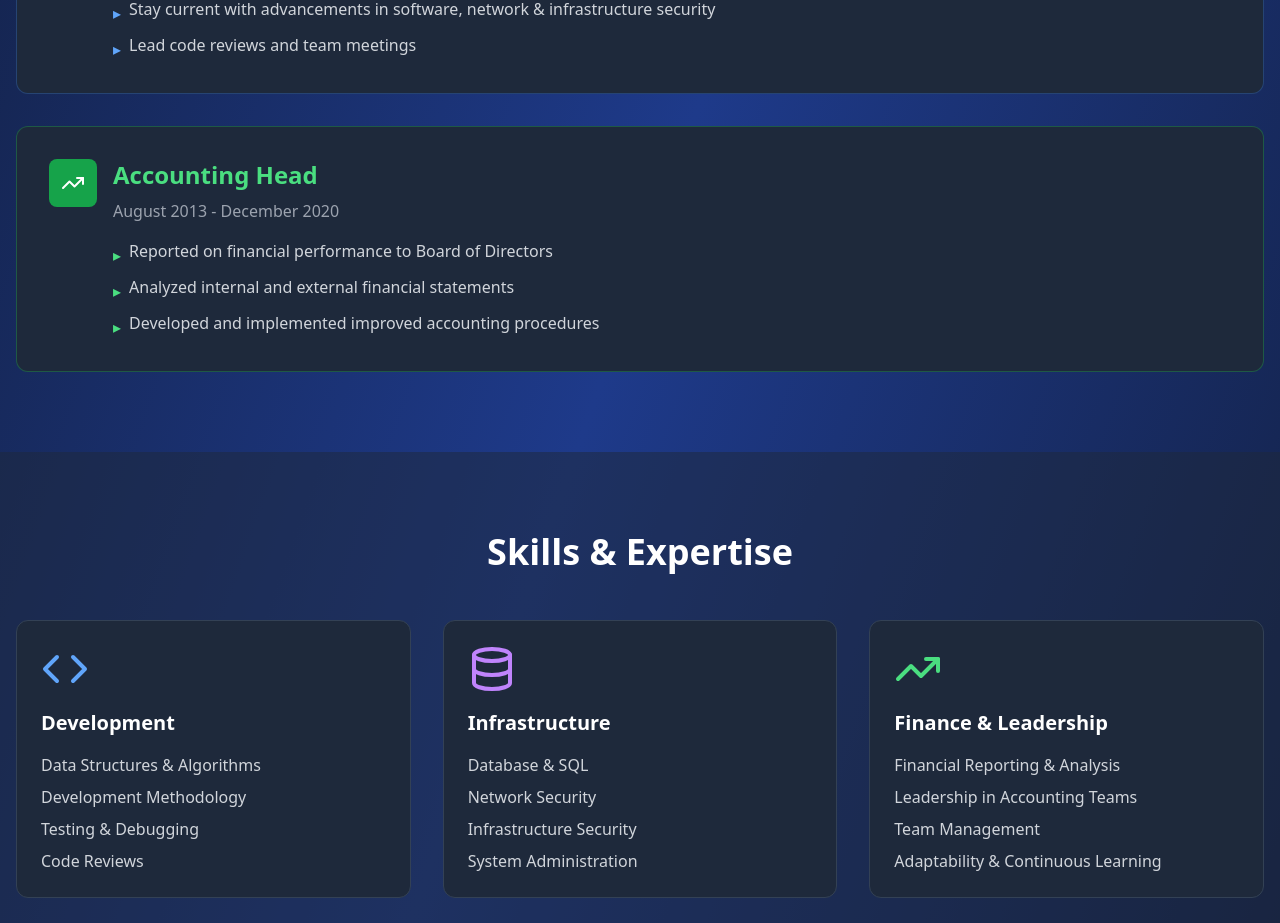
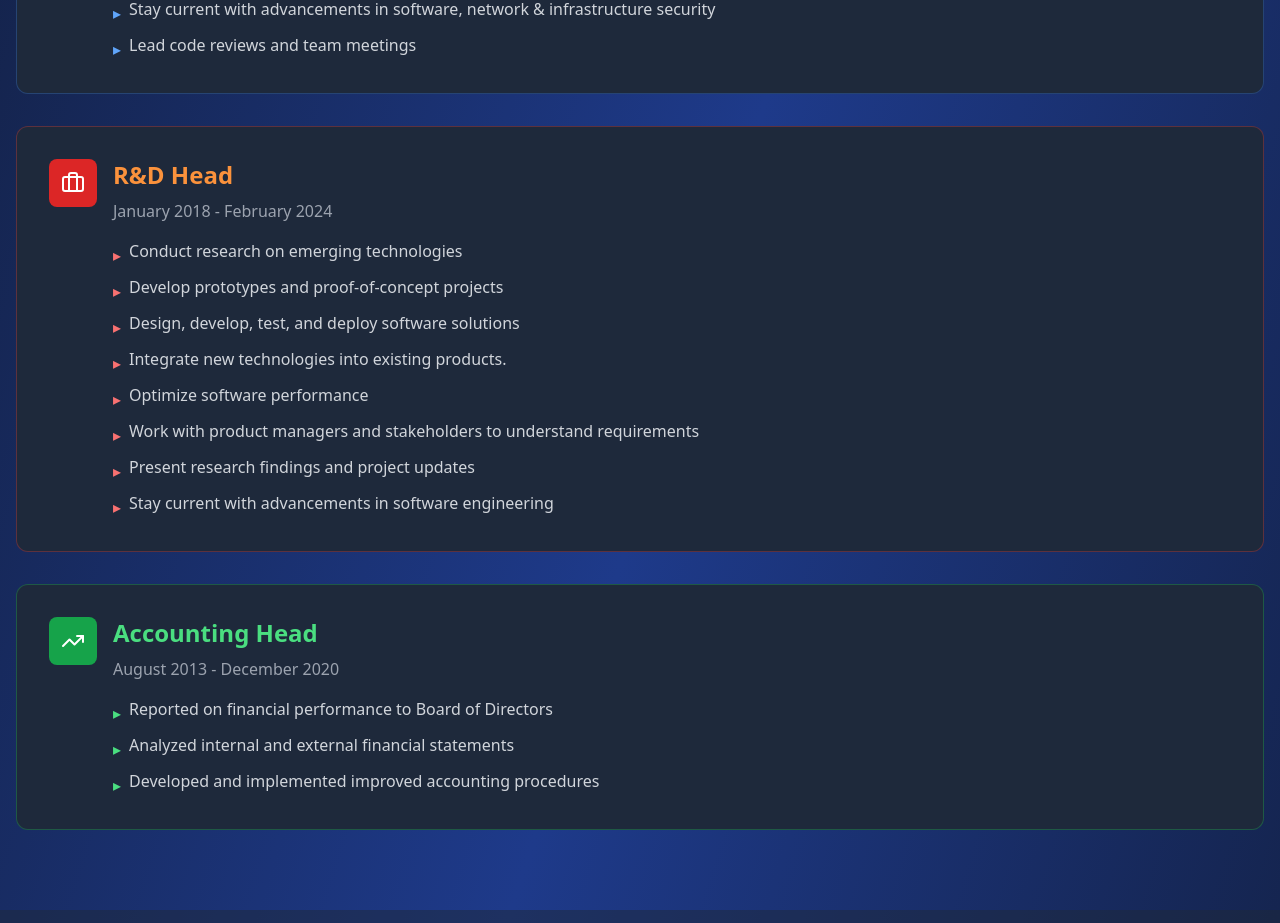
Before and after one commit to markiedelcoro-mac/my-portfolio, a React (Create React App) app: page / in a window 1280 px wide. Shown: the part 1540-2463 px from the top of the page. Built offline with nearby package versions, Linux system fonts and the light colour scheme.

Commit message:
Add new experience "R&D Head"

```diff
--- a/src/App.js
+++ b/src/App.js
@@ -168,6 +168,53 @@ export default function Portfolio() {
               </div>
             </div>
 
+           {/* R&D Head */}
+            <div className="bg-slate-800 rounded-xl p-8 border border-red-500/30 hover:border-red-500 transition-all duration-300">
+              <div className="flex items-start gap-4">
+                <div className="bg-red-600 p-3 rounded-lg">
+                  <Briefcase className="w-6 h-6" />
+                </div>
+                <div className="flex-1">
+                  <h3 className="text-2xl font-bold text-orange-400 mb-2">R&D Head</h3>
+                  <p className="text-gray-400 mb-4">January 2018 - February 2024</p>
+                  <ul className="space-y-2 text-gray-300">
+                    <li className="flex items-start gap-2">
+                      <span className="text-red-400 mt-1">▸</span>
+                      <span>Conduct research on emerging technologies</span>
+                    </li>
+                    <li className="flex items-start gap-2">
+                      <span className="text-red-400 mt-1">▸</span>
+                      <span>Develop prototypes and proof-of-concept projects</span>
+                    </li>
+                    <li className="flex items-start gap-2">
+                      <span className="text-red-400 mt-1">▸</span>
+                      <span>Design, develop, test, and deploy software solutions</span>
+                    </li>
+                    <li className="flex items-start gap-2">
+                      <span className="text-red-400 mt-1">▸</span>
+                      <span>Integrate new technologies into existing products.</span>
+                    </li>
+                    <li className="flex items-start gap-2">
+                      <span className="text-red-400 mt-1">▸</span>
+                      <span>Optimize software performance</span>
+                    </li>
+                      <li className="flex items-start gap-2">
+                      <span className="text-red-400 mt-1">▸</span>
+                      <span>Work with product managers and stakeholders to understand requirements</span>
+                    </li>
+                                        <li className="flex items-start gap-2">
+                      <span className="text-red-400 mt-1">▸</span>
+                      <span>Present research findings and project updates</span>
+                    </li>
+                    <li className="flex items-start gap-2">
+                      <span className="text-red-400 mt-1">▸</span>
+                      <span>Stay current with advancements in software engineering</span>
+                    </li>
+                  </ul>
+                </div>
+              </div>
+            </div>
+
             {/* Accounting Head */}
             <div className="bg-slate-800 rounded-xl p-8 border border-green-500/30 hover:border-green-500 transition-all duration-300">
               <div className="flex items-start gap-4">
```
